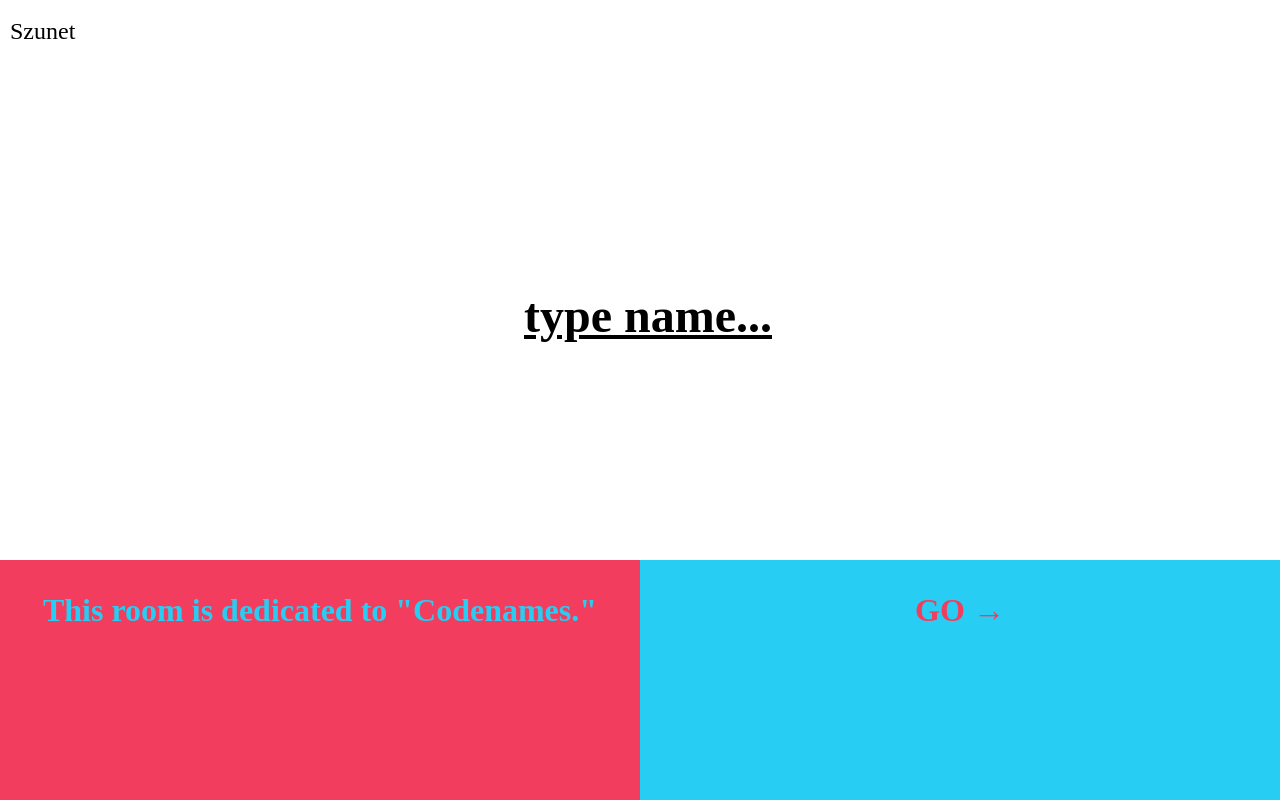
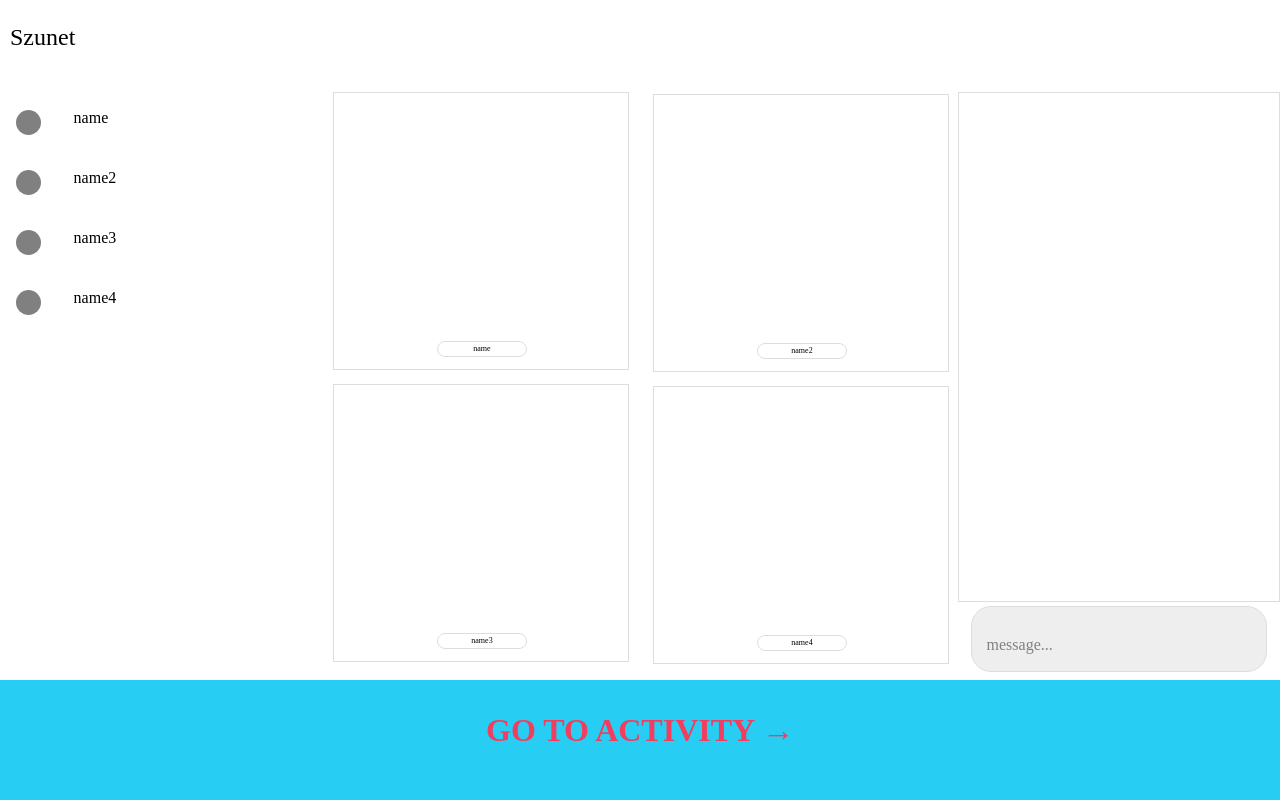
Before and after one commit to smithbw-rose/SOS-Work-From-Home-1, a website: page index.html in a window 1280 px wide. Drawn offline with Linux system fonts and the light colour scheme.

Commit message:
moved files

```diff
--- a/index.html
+++ b/index.html
@@ -1,50 +1,172 @@
-<html lang="en-US">
 <head>
   <style>
-  .left {
+    .top {
+      position: fixed;
+      top: 0%;
+      left: 0%;
+      width: 100%;
+      height: 10%;
+    }
+    .bottom {
       position: fixed;
       bottom: 0%;
       left: 0%;
+      width: 100%;
+      height: 15%;
+    }
+    .users {
+      position: fixed;
+      top: 10%;
+      left: 0%;
+      width: 25%;
+      height: 75%;
+    }
+    .cameras {
+      position: fixed;
+      top: 10%;
+      left: 25%;
       width: 50%;
-    height: 30%;
+      height: 75%;
     }
-  .right {
+    .camera {
+      position: relative;
+      top: 2%;
+      left: 2%;
+      width: 46%;
+      height: 46%;
+      border: 1px solid #DDDDDD;
+    }
+    .camera_name {
+      position: relative;
+      top: 90%;
+      left: 35%;
+      width: 30%;
+      height: 5%;
+      border: 1px solid #DDDDDD;
+      border-radius: 10px;
+    }
+    .chat {
       position: fixed;
-    bottom: 0%;
-    left: 50%;
-    width: 50%;
-    height: 30%;
+      top: 11.5%;
+      right: 0%;
+      width: 25%;
+      height: 63.5%;
+      border: 1px solid #DDDDDD;
     }
-  .text {
-    margin: 0;
+    .chat_input {
+      position: fixed;
+      bottom: 16%;
+      right: 1%;
+      width: 23%;
+      height: 8%;
+      border: 1px solid #DDDDDD;
+      border-radius: 20px
+    }
+    .text_large {
       text-align: center;
       font-family: "Futura PT";
       margin: 10;
     }
+    .text_small {
+      position: relative;
+      margin: 0;
+    }
+    .user {
+      position: relative;
+      top: 5%;
+      left: 5%;
+      width: 90%;
+      height: 10%;
+    }
+    .profile {
+      position: relative;
+      top: 0%;
+      left: 0%;
+      height: 25;
+      width: 25;
+      border-radius: 50%;
+    }
   </style>
 </head>
 <body>
-  <div class="text"; style="position:fixed;left: 0%;font-size:150%">
-    Szunet
-  </div>
-  <div style="position:fixed;top:30%;width:100%">
-    <div class="text"; style="font-size:300%">
-      <p>
-        <b><u>type name...</u></b>
-      </p>
+  <div class="top">
+    <div class = "small_text"; style="font-size:150%;margin:10">
+      <p>Szunet</p>
     </div>
   </div>
-  <div class="left"; style="background-color:#F23D5E;">
-    <div class="text"; style="color:#27CDF2; font-size:200%;">
-      <p><b>This room is dedicated to "Codenames."</b></p>
+  <div class="bottom"; style="background-color:#27CDF2">
+    <div class="text_large"; style="color:#F23D5E;font-size:200%">
+      <p><b>GO TO ACTIVITY &#8594;</b></p>
     </div>
   </div>
-  <div class="right"; style="background-color:#27CDF2;">
-  	<div class="text"; style="color:#F23D5E; font-size:200%">
-      <p>
-        <b>GO &#8594;</b>
-      </p>
+  <div class="users">
+    <div class="user">
+      <div class="profile"; style="background-color:grey">
+
+      </div>
+      <div class="text_small"; style="font-size:100%;top:-70%;left:20%">
+        <p>name</p>
+      </div>
+    </div>
+    <div class="user">
+      <div class="profile"; style="background-color:grey">
+
+      </div>
+      <div class="text_small"; style="font-size:100%;top:-70%;left:20%">
+        <p>name2</p>
+      </div>
+    </div>
+    <div class="user">
+      <div class="profile"; style="background-color:grey">
+
+      </div>
+      <div class="text_small"; style="font-size:100%;top:-70%;left:20%">
+        <p>name3</p>
+      </div>
+    </div>
+    <div class="user">
+      <div class="profile"; style="background-color:grey">
+
+      </div>
+      <div class="text_small"; style="font-size:100%;top:-70%;left:20%">
+        <p>name4</p>
+      </div>
+    </div>
+  </div>
+  <div class="cameras">
+    <div class="camera">
+      <div class="camera_name">
+        <div class="text_small"; style="font-size:50%;top:-50%;text-align:center">
+          <p>name</p>
+        </div>
+      </div>
+    </div>
+    <div class="camera"; style="left:52%;top:-44%">
+      <div class="camera_name">
+        <div class="text_small"; style="font-size:50%;top:-50%;text-align:center">
+          <p>name2</p>
+        </div>
+      </div>
+    </div>
+    <div class="camera"; style="top:-42%">
+      <div class="camera_name">
+        <div class="text_small"; style="font-size:50%;top:-50%;text-align:center">
+          <p>name3</p>
+        </div>
+      </div>
+    </div>
+    <div class="camera"; style="left:52%;top:-88%">
+      <div class="camera_name">
+        <div class="text_small"; style="font-size:50%;top:-50%;text-align:center">
+          <p>name4</p>
+        </div>
+      </div>
+    </div>
+  </div>
+  <div class="chat"></div>
+  <div class="chat_input"; style="background-color:#EEEEEE">
+    <div class="text_small"; style="color:grey;left:5%;top:20%">
+      <p>message...</p>
     </div>
   </div>
 </body>
-</html>
```
Also changed, not shown: app.json (added, +16 -0 lines), index_2.html (deleted, +0 -172 lines), package.json (+22 -12 lines), 2 other files. Lines whose indentation alone changed are shown as unchanged.
